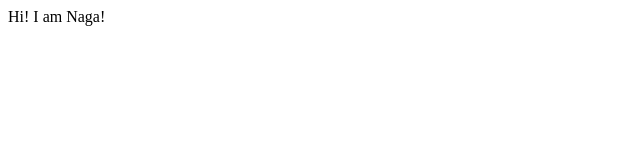
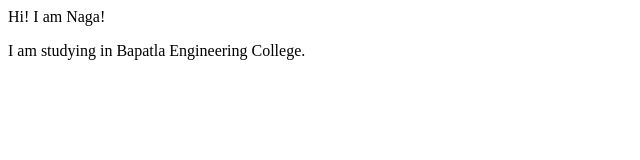
Before and after one commit to Artistole/example-site, a plain HTML site: page index.html in a window 1280 px wide. Shown: the whole page, without its empty margins (0-640 px from the left). Drawn offline with Linux system fonts and the light colour scheme.

Commit message:
refactor-info about me
added info about myself

```diff
--- a/index.html
+++ b/index.html
@@ -8,5 +8,9 @@
 </head>
 <body>
     Hi! I am Naga!
+    <p>
+        I am studying in Bapatla Engineering College.
+
+    </p>
 </body>
 </html>
```
